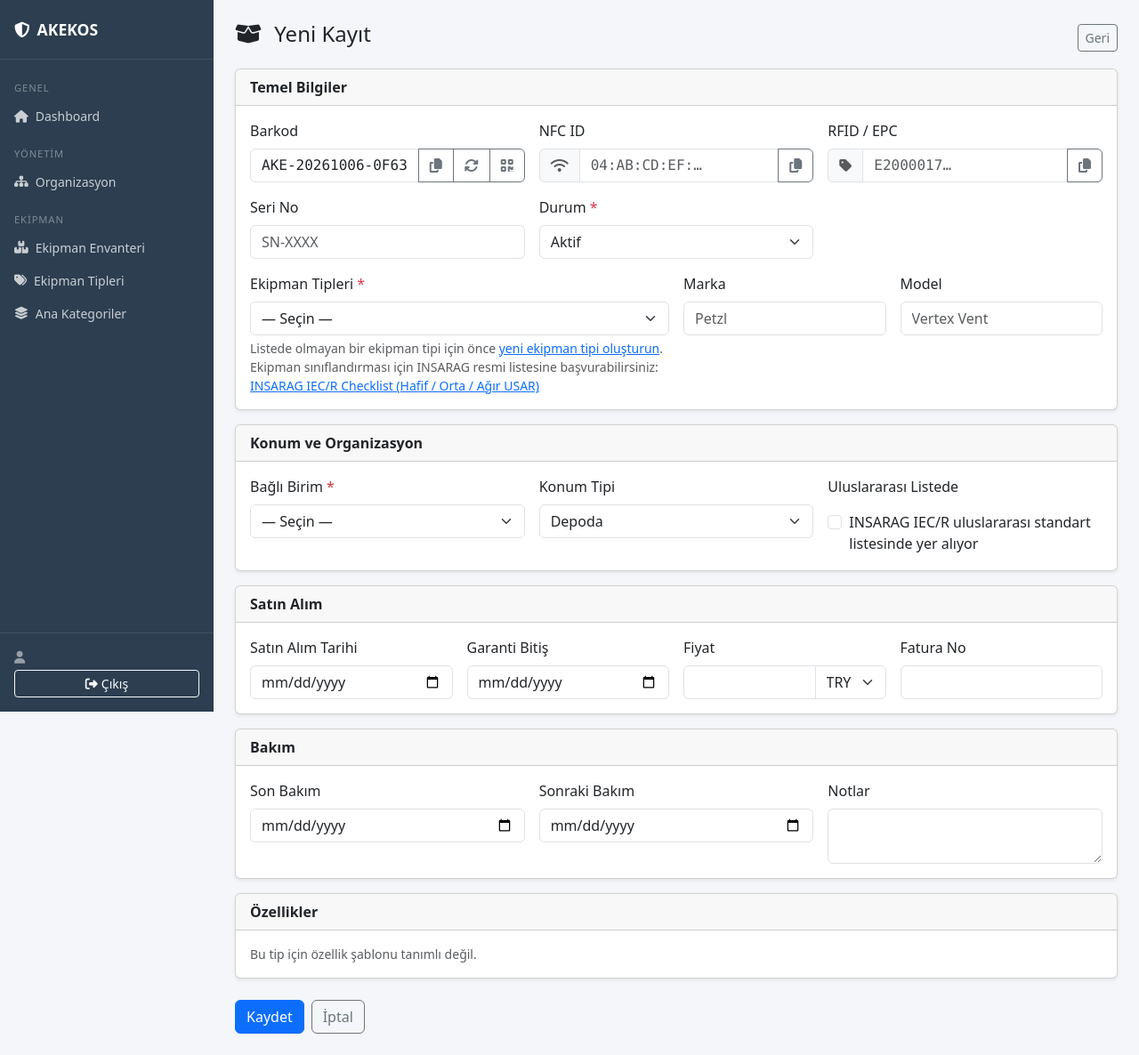
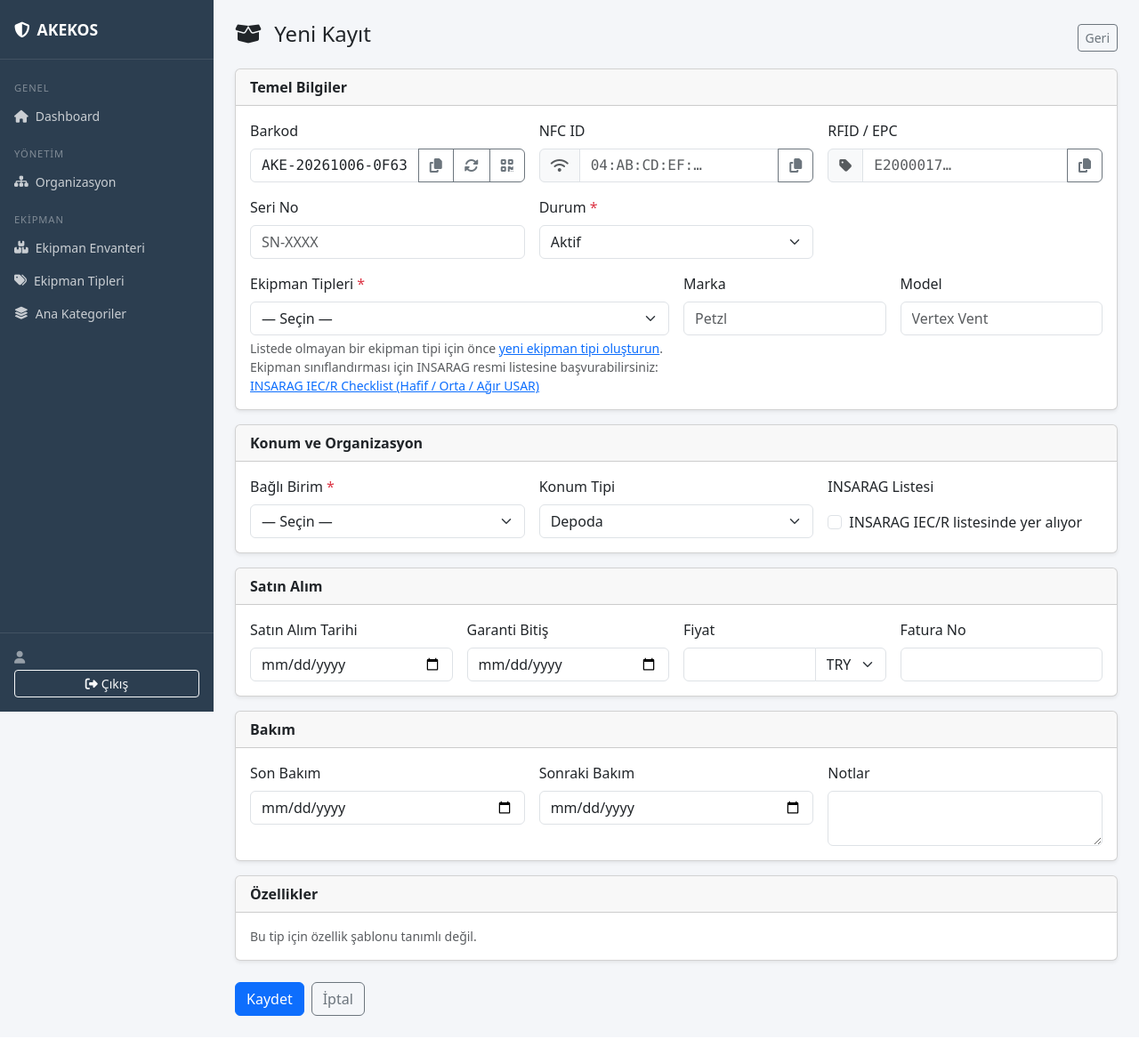
Before and after one commit to porsuktasarim/akekos, a Node server app: page /equipment/new in a window 1280 px wide. Shown: the whole page at 89% size. After the commit the page ends 1142 px from the top, so only its background shows below. Run offline with Node 20, Linux system fonts and the light colour scheme; the visitor is signed in with stand-in values (Sample User, id 1); data comes from the database, SQL or seed files in the repository; some libraries are stand-ins or nearby versions.

Commit message:
refactor: uluslararasiListede → insaragList, lang anahtarları güncellendi
Co-Authored-By: Claude Sonnet 4.6 <noreply@anthropic.com>
Claude-Session: https://claude.ai/code/session_017uryB1TbtsrcZ1VaKq381U

```diff
--- a/lang/tr.js
+++ b/lang/tr.js
@@ -99,8 +99,8 @@ module.exports = {
   equip_field_status:           'Durum',
   equip_field_org:              'Bağlı Birim',
   equip_field_location_type:    'Konum Tipi',
-  equip_field_uluslararasi:       'Uluslararası Listede',
-  equip_field_uluslararasi_label: 'INSARAG IEC/R uluslararası standart listesinde yer alıyor',
+  equip_field_insarag_list:       'INSARAG Listesi',
+  equip_field_insarag_list_label: 'INSARAG IEC/R listesinde yer alıyor',
   equip_field_purchase_date:    'Satın Alım Tarihi',
   equip_field_warranty:         'Garanti Bitiş',
   equip_field_price:            'Fiyat',
--- a/models/Demirbase.js
+++ b/models/Demirbase.js
@@ -49,8 +49,8 @@ const DemirbaseSchema = new mongoose.Schema({
   // Hangi organizasyona ait olduğu (hızlı filtreleme için)
   orgId:    { type: mongoose.Schema.Types.ObjectId, ref: 'Organization', required: true },
 
-  // Uluslararası standart (INSARAG IEC/R) listesinde yer alıyor mu
-  uluslararasiListede: { type: Boolean, default: false },
+  // INSARAG IEC/R listesinde yer alıyor mu
+  insaragList: { type: Boolean, default: false },
 
   // Dinamik özellikler
   ozellikler: [OzellikSchema],
--- a/routes/equipment.js
+++ b/routes/equipment.js
@@ -236,7 +236,7 @@ router.post('/', async (req, res) => {
   try {
     const {
       barkod, nfcId, rfidEpc, ekipmanTipi, seriNo, marka, model,
-      durum, konumTip, orgId, uluslararasiListede, notlar,
+      durum, konumTip, orgId, insaragList, notlar,
       garantiBitis, satinaAlimTarihi,
       ozellikAd, ozellikDeger, ozellikBirim,
     } = req.body;
@@ -265,7 +265,7 @@ router.post('/', async (req, res) => {
       barkod: barkod.trim(), nfcId: nfcId||'', rfidEpc: rfidEpc||'',
       ekipmanTipi, seriNo: seriNo||'', marka: marka||'', model: model||'',
       durum: durum||'aktif', konumTip: konumTip||'depo', orgId,
-      uluslararasiListede: uluslararasiListede !== '0',
+      insaragList: insaragList !== '0',
       notlar: notlar||'', ozellikler,
       garantiBitis:     garantiBitis     ? new Date(garantiBitis)     : null,
       satinaAlimTarihi: satinaAlimTarihi ? new Date(satinaAlimTarihi) : null,
@@ -316,7 +316,7 @@ router.put('/:id', async (req, res) => {
   try {
     const {
       nfcId, rfidEpc, ekipmanTipi, seriNo, marka, model,
-      durum, konumTip, orgId, uluslararasiListede, notlar,
+      durum, konumTip, orgId, insaragList, notlar,
       garantiBitis, satinaAlimTarihi,
       ozellikAd, ozellikDeger, ozellikBirim,
     } = req.body;
@@ -345,7 +345,7 @@ router.put('/:id', async (req, res) => {
       nfcId: nfcId||'', rfidEpc: rfidEpc||'',
       ekipmanTipi, seriNo: seriNo||'', marka: marka||'', model: model||'',
       durum: durum||'aktif', konumTip: konumTip||'depo', orgId,
-      uluslararasiListede: uluslararasiListede !== '0',
+      insaragList: insaragList !== '0',
       notlar: notlar||'', ozellikler,
       garantiBitis:     garantiBitis     ? new Date(garantiBitis)     : null,
       satinaAlimTarihi: satinaAlimTarihi ? new Date(satinaAlimTarihi) : null,
--- a/views/equipment/form.ejs
+++ b/views/equipment/form.ejs
@@ -156,11 +156,11 @@
       </div>
 
       <div class="col-md-4">
-        <label class="form-label"><%= t.equip_field_uluslararasi %></label>
+        <label class="form-label"><%= t.equip_field_insarag_list %></label>
         <div class="form-check mt-2">
-          <input type="checkbox" name="uluslararasiListede" value="1" class="form-check-input"
-            id="uluslararasiListede" <%- demirbase && demirbase.uluslararasiListede ? 'checked' : '' %>>
-          <label class="form-check-label" for="uluslararasiListede"><%= t.equip_field_uluslararasi_label %></label>
+          <input type="checkbox" name="insaragList" value="1" class="form-check-input"
+            id="insaragList" <%- demirbase && demirbase.insaragList ? 'checked' : '' %>>
+          <label class="form-check-label" for="insaragList"><%= t.equip_field_insarag_list_label %></label>
         </div>
       </div>
 
```
